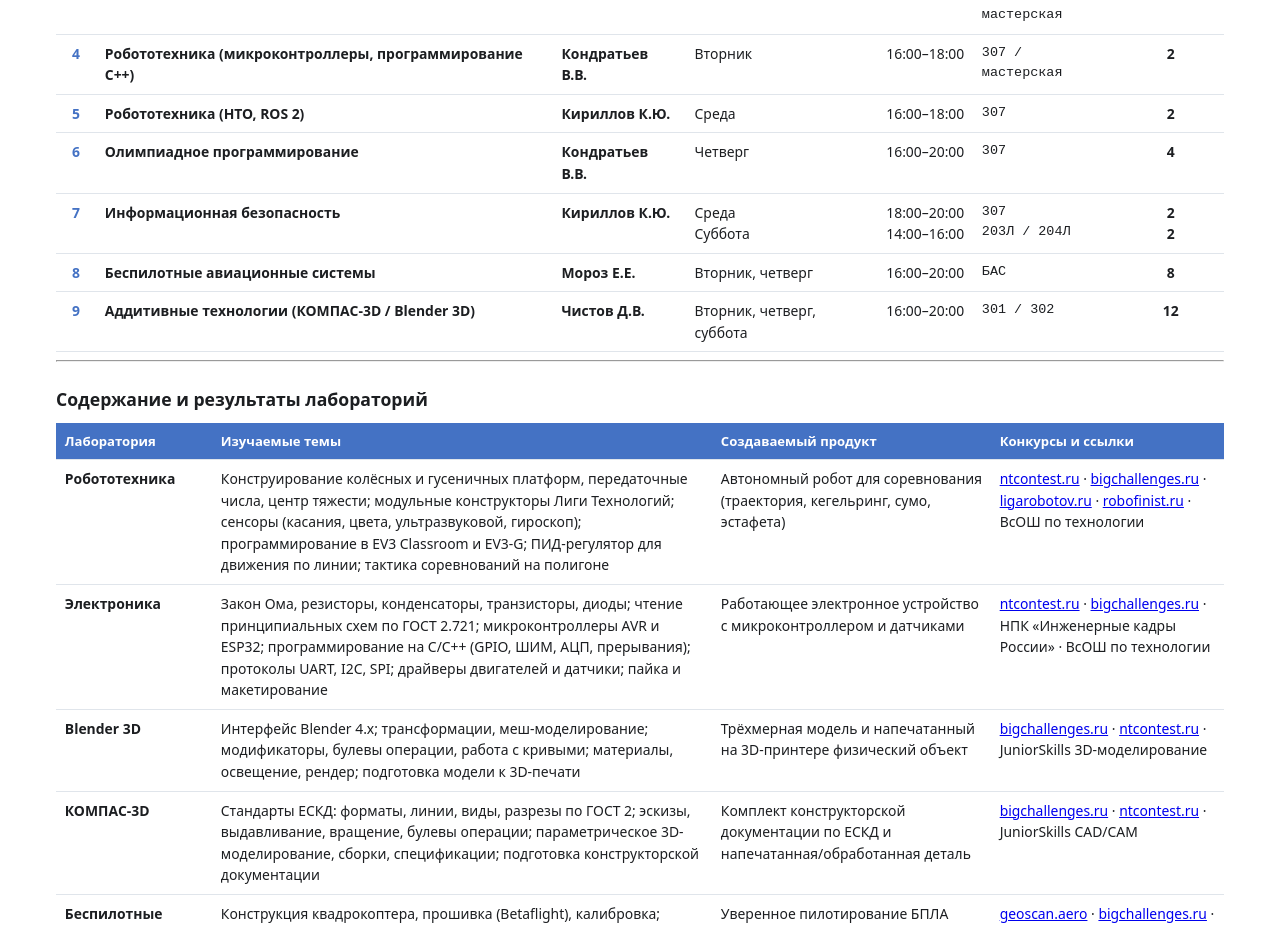
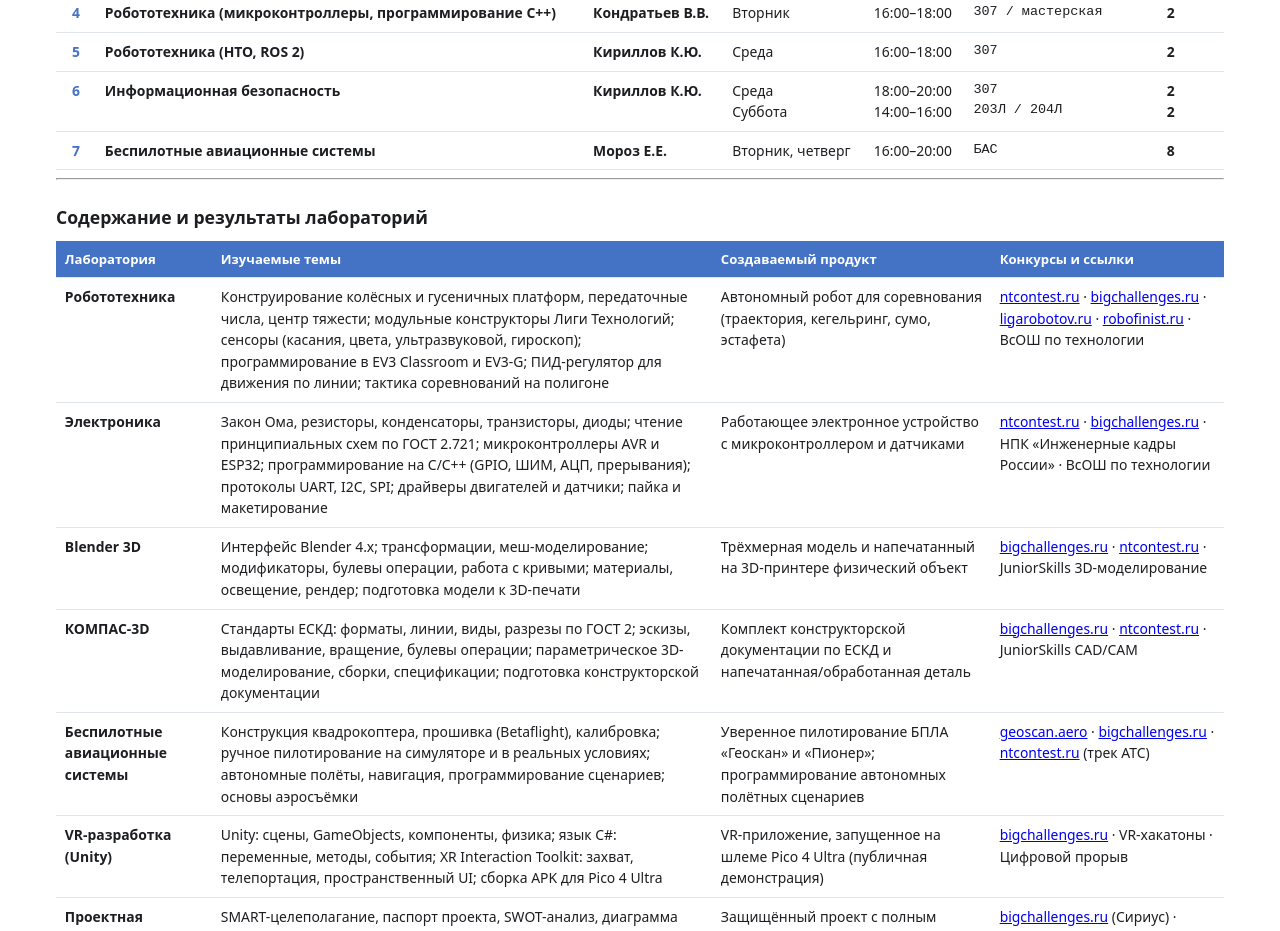
Before and after one commit to Lotmel2015/raspisanie-laboratoriy, a plain HTML site: page index.html in a window 1280 px wide. Shown: the part 974-1905 px from the top of the page. Drawn offline with Linux system fonts and the light colour scheme.

Commit message:
Убрать Олимпиадное программирование и Аддитивные технологии из Школы космонавтики

```diff
--- a/index.html
+++ b/index.html
@@ -201,15 +201,6 @@
       </tr>
       <tr>
         <td class="num">6</td>
-        <td><b>Олимпиадное программирование</b></td>
-        <td class="teacher">Кондратьев В.В.</td>
-        <td>Четверг</td>
-        <td class="time">16:00–20:00</td>
-        <td class="room">307</td>
-        <td class="hours">4</td>
-      </tr>
-      <tr>
-        <td class="num">7</td>
         <td><b>Информационная безопасность</b></td>
         <td class="teacher">Кириллов К.Ю.</td>
         <td>Среда<br>Суббота</td>
@@ -218,22 +209,13 @@
         <td class="hours">2<br>2</td>
       </tr>
       <tr>
-        <td class="num">8</td>
+        <td class="num">7</td>
         <td><b>Беспилотные авиационные системы</b></td>
         <td class="teacher">Мороз Е.Е.</td>
         <td>Вторник, четверг</td>
         <td class="time">16:00–20:00</td>
         <td class="room">БАС</td>
         <td class="hours">8</td>
-      </tr>
-      <tr>
-        <td class="num">9</td>
-        <td><b>Аддитивные технологии (КОМПАС-3D / Blender 3D)</b></td>
-        <td class="teacher">Чистов Д.В.</td>
-        <td>Вторник, четверг, суббота</td>
-        <td class="time">16:00–20:00</td>
-        <td class="room">301 / 302</td>
-        <td class="hours">12</td>
       </tr>
     </tbody>
   </table>
```
